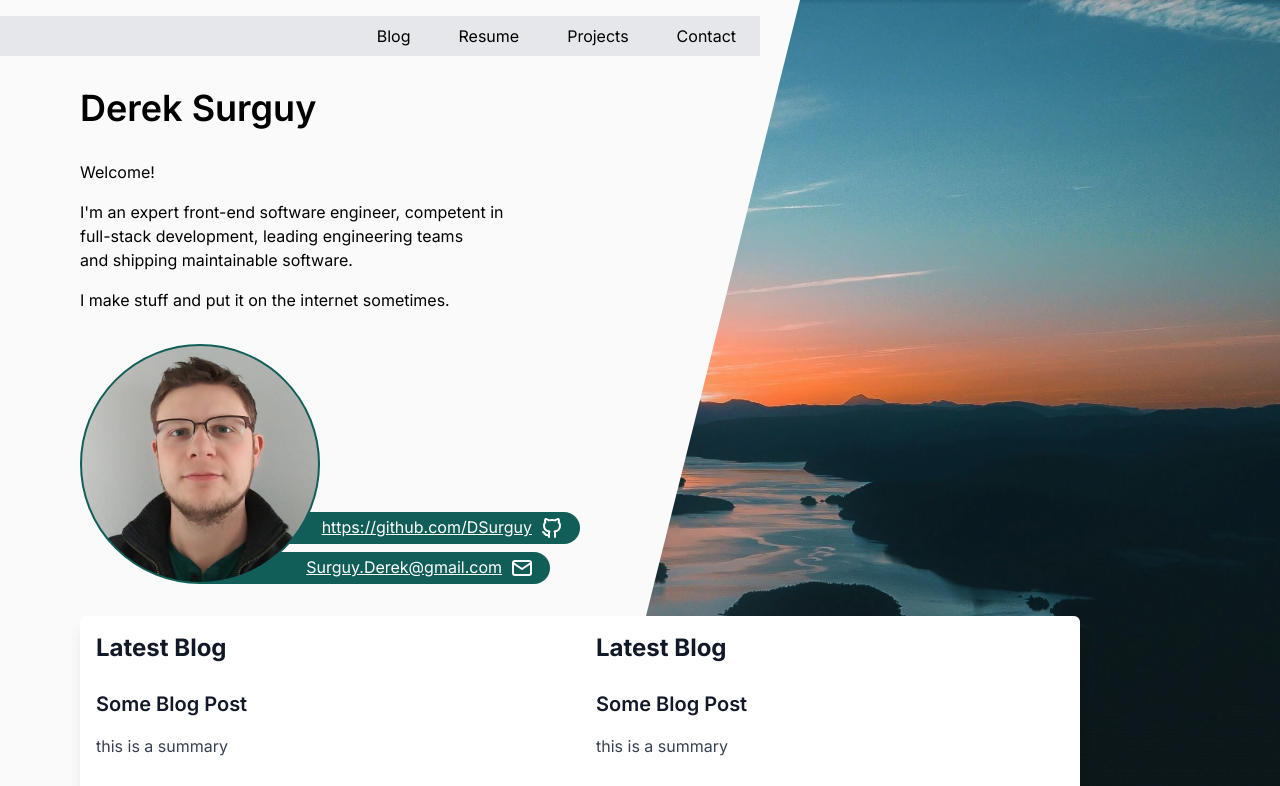
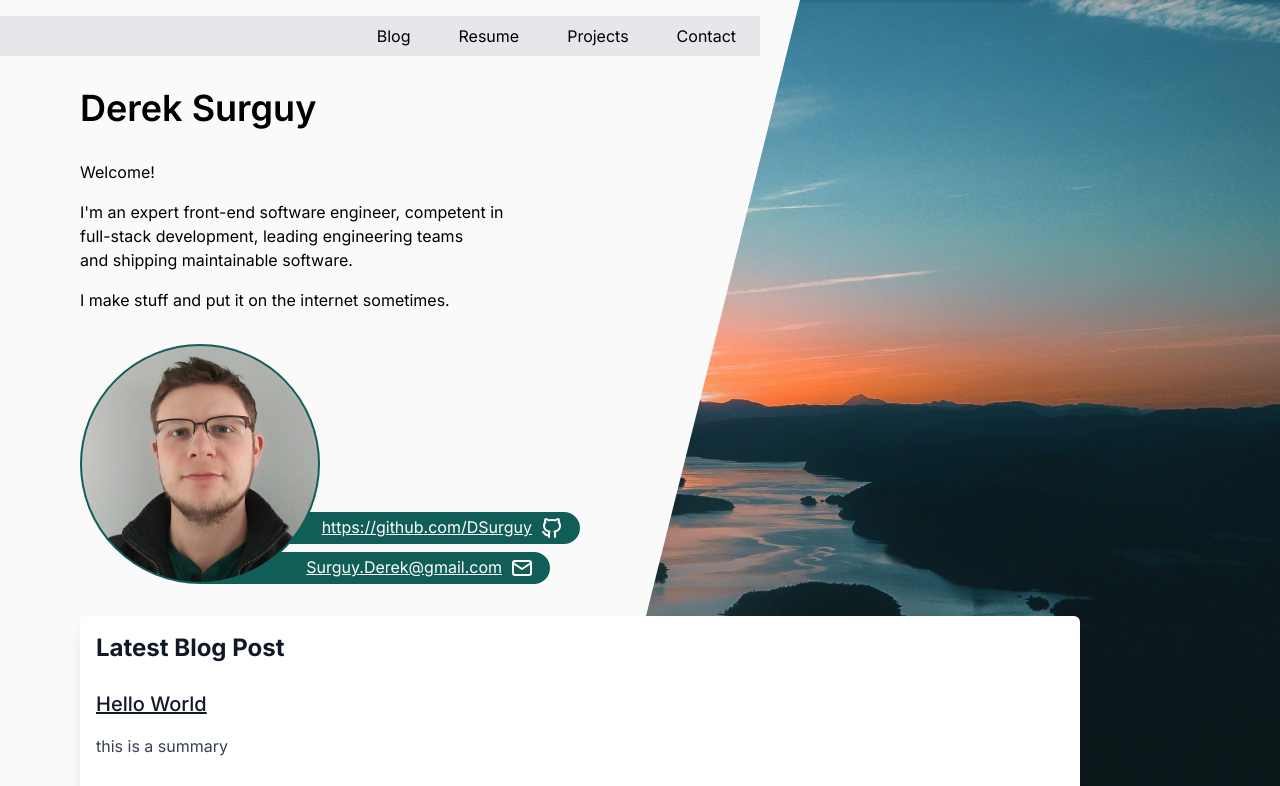
Before and after one commit to DSurguy/surgingforward.net, a Next.js app: page / in a window 1280 px wide. Shown: the top 786 px of the page. Built offline with nearby package versions, Linux system fonts and the light colour scheme.

Commit message:
Figure out the super annoying server vs client stuff for latest blog

```diff
--- a/_blogPosts/hello-world.mdx
+++ b/_blogPosts/hello-world.mdx
@@ -1,6 +1,7 @@
 ---
 title: "Hello World"
 summary: "this is a summary"
+updateDate: "2024-11-16T17:49:50.317Z"
 ---
 # Hello World
 
--- a/app/MainContainer.tsx
+++ b/app/MainContainer.tsx
@@ -1,21 +1,23 @@
 'use client'
 
 import { useRouter } from "next/navigation";
-import { MouseEvent, useEffect, useMemo, useState } from "react"
+import { MouseEvent, Suspense, useEffect, useMemo, useState } from "react"
 import { twMerge } from "tailwind-merge";
 import Menu from "./components/Menu";
 import MailIcon from "./sharedComponents/icons/MailIcon";
 import GithubIcon from "./sharedComponents/icons/GithubIcon";
 import ServerSideDate from "./sharedComponents/ServerSideDate";
+import BlogSummaryComponent from "./components/BlogSummary";
+import { BlogSummary } from "@/types";
 
 const backgroundBaseClass = "main-bg bg-neutral-50 dark:bg-gray-900 w-screen h-screen fixed top-0 left-0 z-0 transition-[clip-path] duration-200 ease-out"
 
 type Props = {
-  blogSummary: React.ReactNode,
-  projectSummary: React.ReactNode
+  latestBlogContent: BlogSummary,
+  latestProjectContent: {}
 }
 
-export default function MainComponent({ blogSummary, projectSummary }: Props) {
+export default function MainComponent({ latestBlogContent, latestProjectContent }: Props) {
   const router = useRouter();
   const [transitionTo, setTransitionTo] = useState<null | string>(null);
 
@@ -63,8 +65,9 @@ export default function MainComponent({ blogSummary, projectSummary }: Props) {
         </div>
       </div>
       <div className="w-[1000px] h-[332px] shadow-lg bg-white dark:bg-gray-700 rounded-md flex">
-        {blogSummary}
-        {projectSummary}
+        <Suspense fallback={"hello"}>
+          <BlogSummaryComponent data={latestBlogContent} onLinkClick={handleClick} className="basis-1/2 p-4" />
+        </Suspense>
       </div>
       <div className="h-32"></div>
       <div className="w-[600px] absolute bottom-2 left-2">
--- a/app/blog/[slug]/page.tsx
+++ b/app/blog/[slug]/page.tsx
@@ -3,6 +3,7 @@ import { join } from "path"
 import { Metadata } from "next"
 import { MDXRemote } from 'next-mdx-remote/rsc'
 import matter from 'gray-matter'
+import LoadableContent from "@/app/sharedComponents/LoadableContent"
 
 const postDir = join(process.cwd(), "_blogPosts");
 
@@ -17,7 +18,11 @@ export default async function BlogPost(props: StaticParams) {
 
   const { content } = matter(readFileSync(join(postDir, `${slug}.mdx`)))
 
-  return <MDXRemote source={content} />
+  return (
+    <LoadableContent>
+      <MDXRemote source={content} />
+    </LoadableContent>
+  )
 }
 
 export async function generateMetadata(props: StaticParams): Promise<Metadata> {
--- a/app/components/BlogSummary.tsx
+++ b/app/components/BlogSummary.tsx
@@ -1,37 +1,28 @@
+'use client'
+
 import Markdown from "react-markdown";
 import { twMerge } from "tailwind-merge";
-
-type BlogSummary = {
-  id: string;
-  title: string;
-  summary: string;
-}
-
-async function getLatestBlog(): Promise<BlogSummary> {
-  return new Promise(resolve => {
-    setTimeout(() => {
-      resolve({
-        id: 'blog-post-1',
-        title: 'Some Blog Post',
-        summary: 'this is a summary\n\nTrying to newline in markdown\n\n#### Header?'
-      })
-    }, 200);
-  })
-}
+import Link from "next/link";
+import { BlogSummary } from "@/types";
 
 type Props = {
   className?: string;
+  data: BlogSummary;
+  onLinkClick: (e: React.MouseEvent<HTMLAnchorElement, MouseEvent>, path: string) => void
 }
 
-export default async function BlogSummary({ className }: Props) {
-  const blog = await getLatestBlog();
+export default function BlogSummaryComponent({ className, data, onLinkClick }: Props) {
   const finalClassName = twMerge("prose basis-1/2", className)
 
   return (
     <article className={finalClassName}>
-      <h2>Latest Blog</h2>
-      <h3>{blog.title}</h3>
-      <Markdown>{blog.summary}</Markdown>
+      <h2>Latest Blog Post</h2>
+      <h3>
+        <Link href={`/blog/${data.slug}`} passHref legacyBehavior>
+          <a onClick={e => (onLinkClick(e, `/blog/${data.slug}`))}>{data.title}</a>
+        </Link>
+      </h3>
+      <Markdown>{data.summary}</Markdown>
     </article>
   )
 }
--- a/app/globals.css
+++ b/app/globals.css
@@ -65,7 +65,6 @@ body {
     height: calc(100vh - 100px);
     left: 21.875vw;
     top: 50px;
-    background-color: #fff;
   }
   .main-min-size {
     min-height: calc(100vh - 100px);
--- a/app/page.tsx
+++ b/app/page.tsx
@@ -1,16 +1,43 @@
+'use server'
+
 import { Metadata } from 'next'
 import MainComponent from "./MainContainer";
-import BlogSummary from './components/BlogSummary';
+import { BlogSummary, FrontMatter } from '@/types';
+import { readdirSync, readFileSync } from 'fs';
+import { join } from 'path';
+import matter from 'gray-matter';
 
-export const metadata: Metadata = {
-  title: 'Derek Surguy | Home',
+async function getLatestBlog(): Promise<BlogSummary> {
+  // TODO: How can we make this less stupid
+  const files = readdirSync(join(process.cwd(), "_blogPosts"))
+
+  let latestPost: BlogSummary | null = null;
+  for( let file of files ) {
+    const { data } = matter(readFileSync(join(process.cwd(), "_blogPosts", file)))
+    if (!latestPost || Date.parse(data.updateDate) > Date.parse(latestPost.updateDate)) {
+      latestPost = {
+        ...data as FrontMatter,
+        slug: file.replace('.mdx', '')
+      }
+    }
+  }
+  if( !latestPost ) {
+    throw Error("Unable to get latest blog post, none of them had dates?")
+  }
+  return latestPost
 }
 
-export default function Home() {
-  return <>
-    <MainComponent
-      blogSummary={<BlogSummary className="p-4" />}
-      projectSummary={<BlogSummary className="p-4" />}
-    />
-  </>
+export default async function Home() {
+  const blog = await getLatestBlog();
+
+  return <MainComponent
+    latestBlogContent={blog}
+    latestProjectContent={{}}
+  />
 }
+
+export async function generateMetadata(): Promise<Metadata> {
+  return {
+    title: 'Derek Surguy | Home'
+  }
+}
--- a/app/sharedComponents/LoadableContent.tsx
+++ b/app/sharedComponents/LoadableContent.tsx
@@ -28,7 +28,7 @@ export default function LoadableContent({ children }: Props) {
   }, [children])
 
   return <div className="w-screen h-screen overflow-x-hidden overflow-y-auto">
-    <div className="main-placeholder"></div>
+    <div className="main-placeholder bg-neutral-50"></div>
     <main className={mainClass}>
       {children}
     </main>
```
Also changed, not shown: types.d.ts (added, +9 -0 lines).
